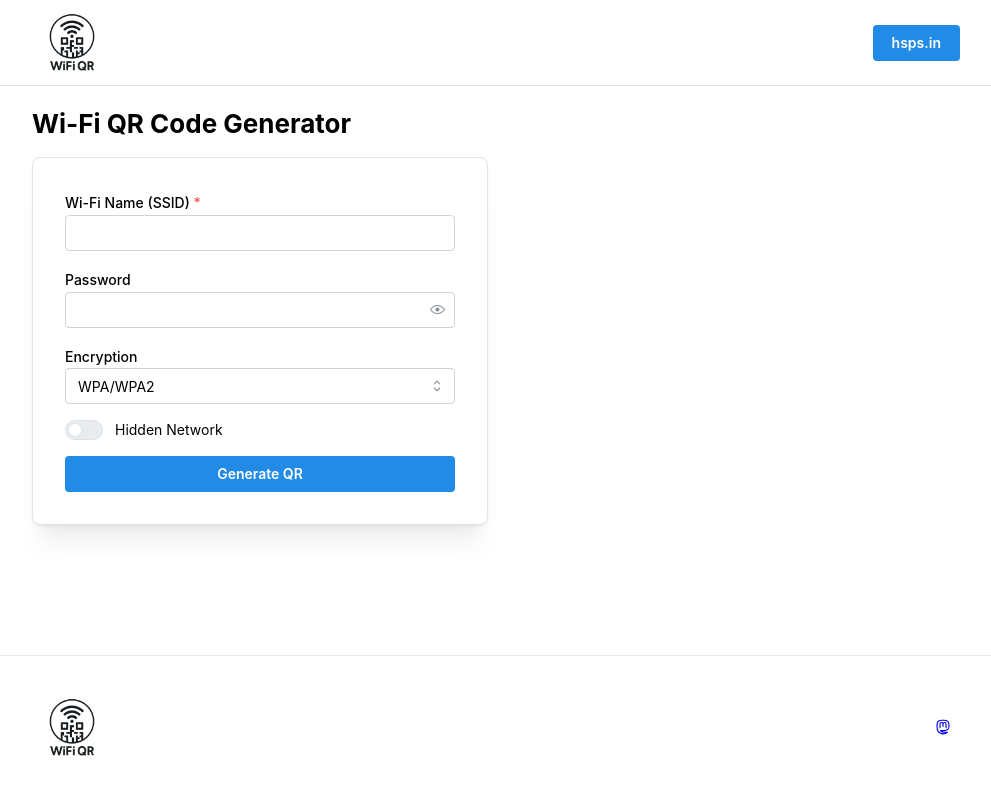
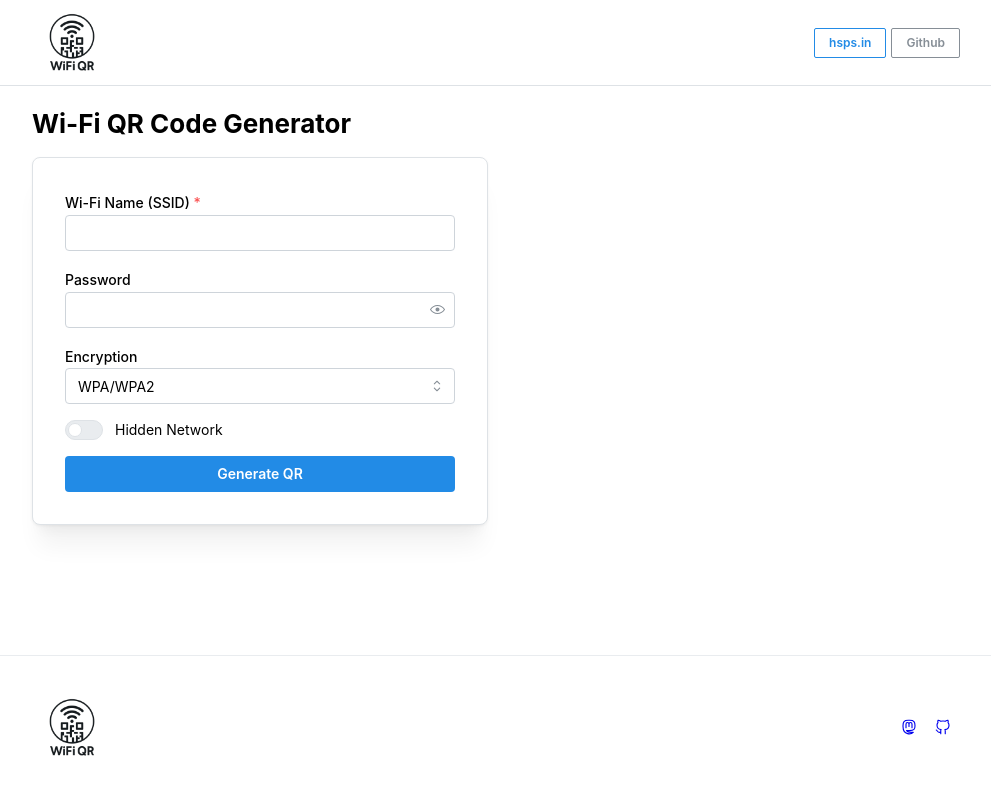
Before and after one commit to coderhs/wifi-qr, a Next.js app: page / in a window 1280 px wide. Shown: the top 794 px of the page, without its empty margins (144-1135 px from the left). Built offline with nearby package versions, Linux system fonts and the light colour scheme.

Commit message:
Github link to the repo and profile
Signed-off-by: coderhs <mialme@hsps.in>

```diff
--- a/components/Footer/Footer.tsx
+++ b/components/Footer/Footer.tsx
@@ -1,4 +1,4 @@
-import { IconBrandMastodon } from '@tabler/icons-react';
+import { IconBrandMastodon, IconBrandGithub } from '@tabler/icons-react';
 import { ActionIcon, Container, Group, Box } from '@mantine/core';
 import classes from './Footer.module.css';
 import Logo from '@/components/Logo';
@@ -15,6 +15,11 @@ export function Footer() {
               <IconBrandMastodon size={18} stroke={1.5} />
             </Link>
           </ActionIcon>
+          <ActionIcon size="lg" color="gray" variant="subtle">
+            <Link href="https://github.com/coderhs">
+              <IconBrandGithub size={18} stroke={1.5} />
+            </Link>
+          </ActionIcon>
         </Group>
       </Container>
     </div>
--- a/components/Header/Header.tsx
+++ b/components/Header/Header.tsx
@@ -8,31 +8,8 @@ import { Button, Box } from '@mantine/core';
 import Logo from '@/components/Logo';
 
 
-const links = [
-  { link: '/about', label: 'Features' },
-  { link: '/pricing', label: 'Pricing' },
-  { link: '/learn', label: 'Learn' },
-  { link: '/community', label: 'Community' },
-];
-
 export function Header() {
   const [opened, { toggle }] = useDisclosure(false);
-  const [active, setActive] = useState(links[0].link);
-
-  const items = links.map((link) => (
-    <a
-      key={link.label}
-      href={link.link}
-      className={classes.link}
-      data-active={active === link.link || undefined}
-      onClick={(event) => {
-        event.preventDefault();
-        setActive(link.link);
-      }}
-    >
-      {link.label}
-    </a>
-  ));
 
   return (
     <header className={classes.header}>
@@ -40,6 +17,7 @@ export function Header() {
         <Logo />
         <Group gap={5} visibleFrom="xs">
           <Button
+            variant="outline" size="xs" radius="xs"
             component="a"
             href="https://hsps.in"
             target="_blank"
@@ -47,8 +25,16 @@ export function Header() {
           >
             hsps.in
           </Button>
+          <Button
+            variant="outline" color="gray" size="xs" radius="xs"
+            component="a"
+            href="https://github.com/coderhs/wifi-qr"
+            target="_blank"
+            rel="noopener"
+          >
+            Github
+          </Button>
         </Group>
-
         <Burger opened={opened} onClick={toggle} hiddenFrom="xs" size="sm" />
       </Container>
     </header>
```
